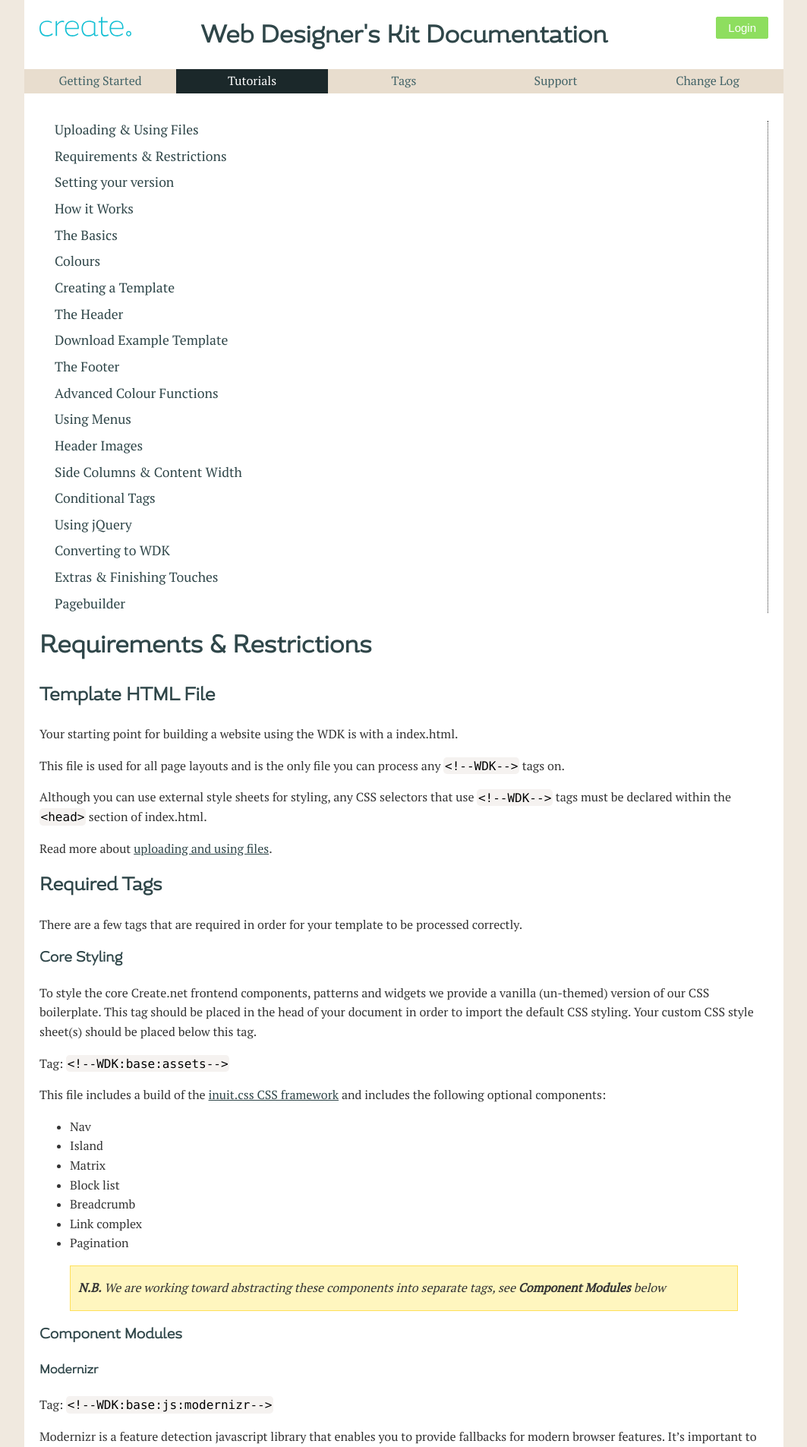
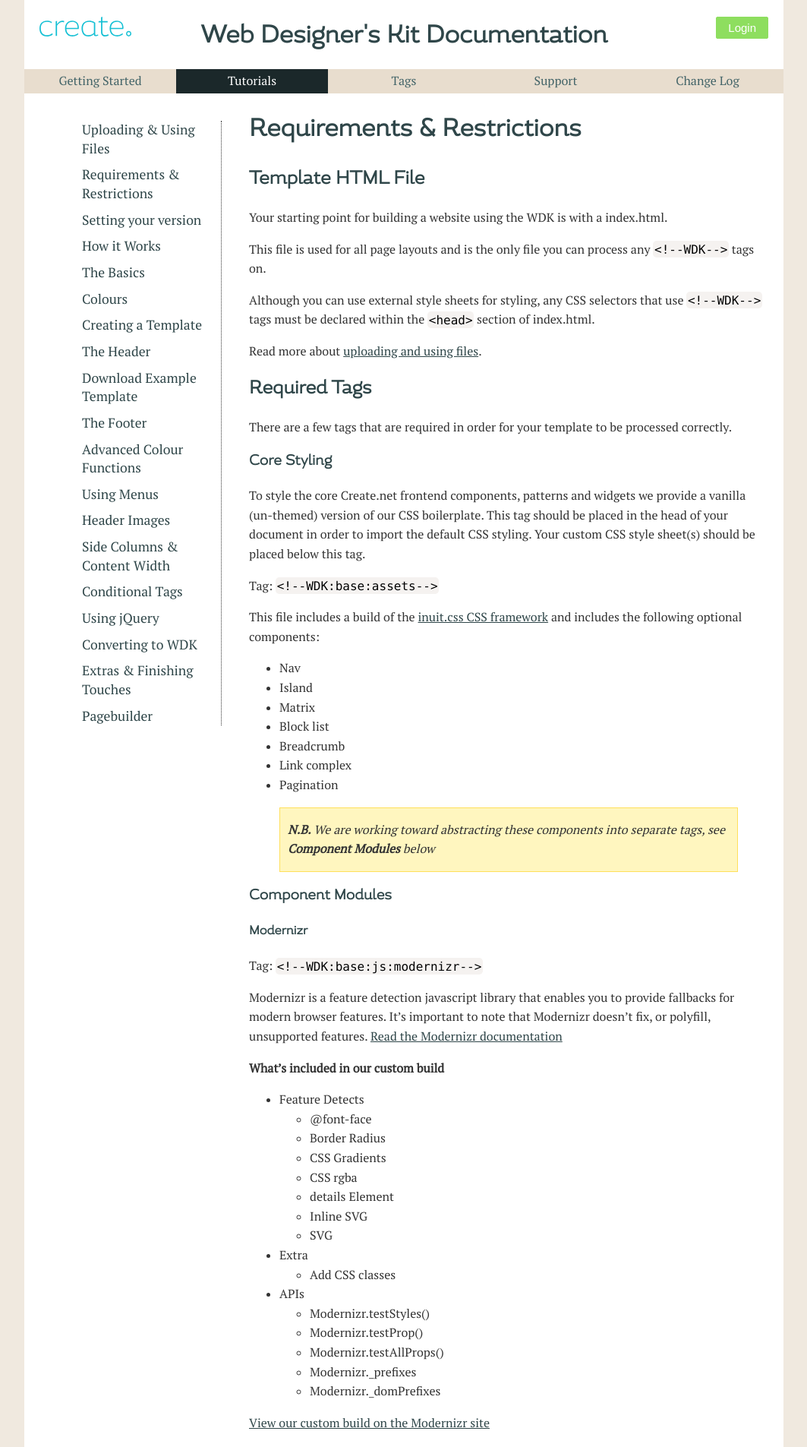
Before and after one commit to createdotnet/wdk, a Jekyll site: the page built from _tutorials/requirements-restrictions.md, in a window 1280 px wide. Shown: the top 1905 px of the page at 76% size, without its empty margins (108-1171 px from the left). Built offline with Jekyll 4.4.1, drawn with Linux system fonts in a browser that asks for light colours; nearby versions of some CDN libraries.

Commit message:
standardise grid usage

```diff
--- a/_layouts/glossary.html
+++ b/_layouts/glossary.html
@@ -5,7 +5,7 @@
 
 	<div class="layout" id="js-glossary">
 
-		<div class="layout__item 1/4 lap-1/1">
+		<div class="grid__item one-quarter">
 
 			<div class="filter-controls" id="js-filter-controls">
 				<h3 class="heading">Search Tags</h3>
@@ -17,7 +17,7 @@
 
 		</div><!--
 
-		 --><div class="layout__item 3/4 lap-1/1">
+		 --><div class="grid__item three-quarters">
 
 			<h1 class="">{{ page.title }}</h1>
 
--- a/_layouts/side-nav.html
+++ b/_layouts/side-nav.html
@@ -6,12 +6,12 @@
 
 	<div class="layout">
 
-		<div class="layout__item 1/4">
+		<div class="grid__item one-quarter">
 
 			{% include side-nav.html %}
 		</div><!--
 
-		 --><div class="layout__item 3/4">
+		 --><div class="grid__item three-quarters">
 
 			<main>
 
```
Also changed, not shown: assets/css/csswizardry-grids.min.css (renamed from css/csswizardry-grids.min.css).
